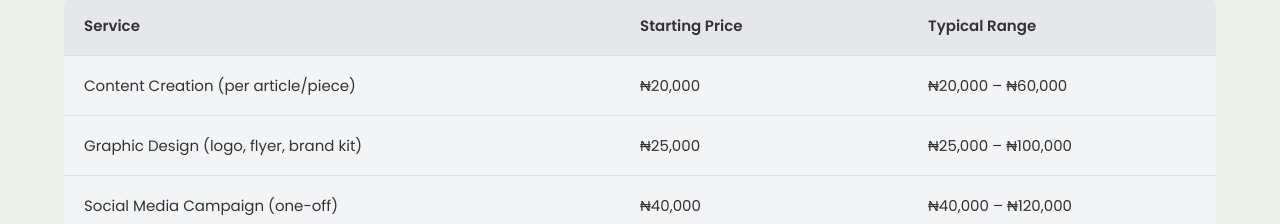
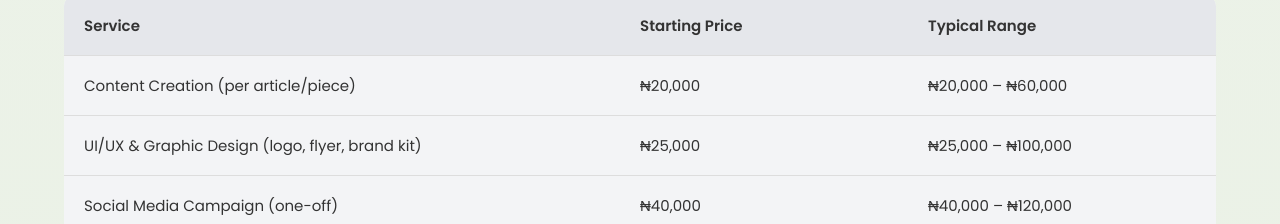
Before and after one commit to Dark-Cache/GMBPlus, a React (Create React App) app: page /digital in a window 1280 px wide. Shown: the part 3380-3604 px from the top of the page. Built offline with nearby package versions, Linux system fonts and the light colour scheme; a web font is replaced by a local one.

Commit message:
DigitalPage

```diff
--- a/src/Pages/Digital/Digital.js
+++ b/src/Pages/Digital/Digital.js
@@ -470,7 +470,7 @@ e.target.reset();
     </div>
 
     <div className="pricing-row">
-      <span>Graphic Design (logo, flyer, brand kit)</span>
+      <span>UI/UX & Graphic Design (logo, flyer, brand kit)</span>
       <span>₦25,000</span>
       <span>₦25,000 – ₦100,000</span>
     </div>
```
